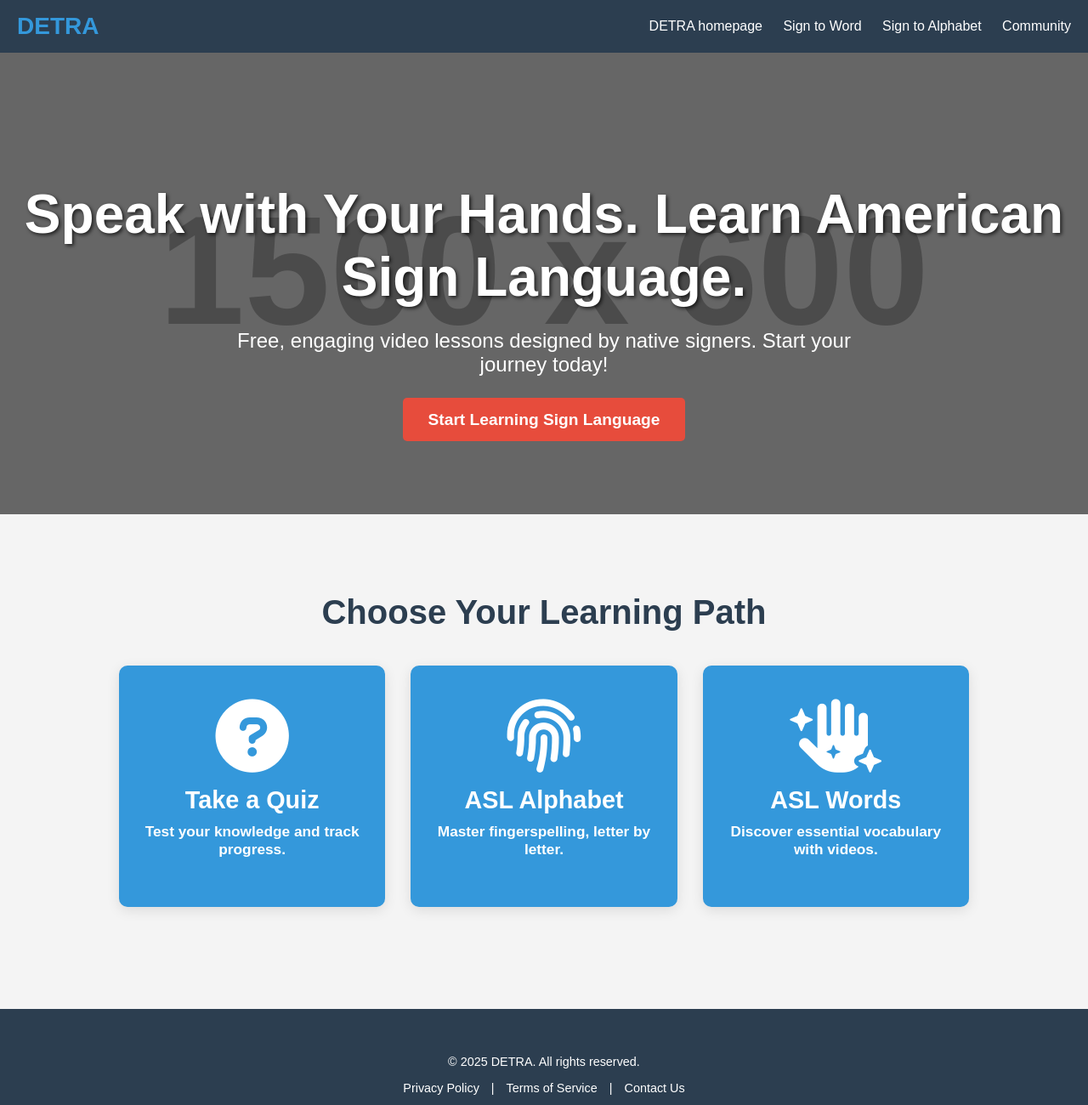
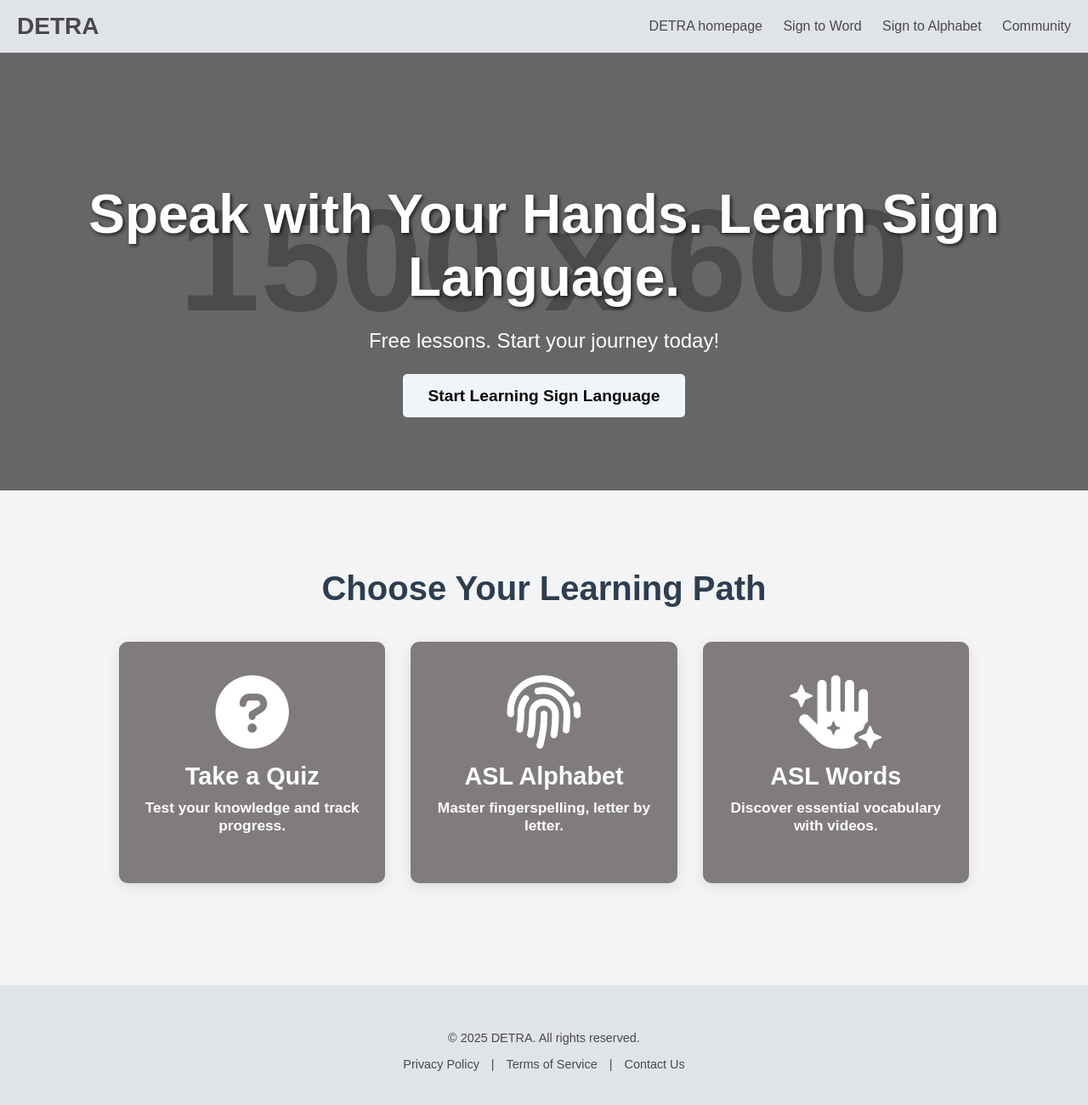
Before and after one commit to Zyr0929/LearnDETRA, a plain HTML site: page index.html in a window 1280 px wide. Shown: the whole page at 85% size. Drawn offline with Linux system fonts and the light colour scheme; placeholder pictures from the web are drawn by us.

Commit message:
Add files via upload

```diff
--- a/index.html
+++ b/index.html
@@ -14,7 +14,7 @@
             color: #333;
         }
         .header {
-            background-color: #2c3e50; /* Dark blue/grey */
+            background-color: #e0e3e7;
             color: white;
             padding: 15px 20px;
             display: flex;
@@ -24,11 +24,11 @@
         .header .logo {
             font-size: 28px;
             font-weight: bold;
-            color: #3498db; /* Blue */
+            color: #49484d;
             text-decoration: none;
         }
         .header nav a {
-            color: white;
+            color: #49484d;
             text-decoration: none;
             margin-left: 20px;
             font-size: 16px;
@@ -52,8 +52,8 @@
             margin-right: auto;
         }
         .hero .cta-button {
-            background-color: #e74c3c; /* Red */
-            color: white;
+            background-color: #f1f4f8; /* Red */
+            color: #090909;
             padding: 15px 30px;
             border-radius: 5px;
             text-decoration: none;
@@ -62,7 +62,8 @@
             transition: background-color 0.3s ease;
         }
         .hero .cta-button:hover {
-            background-color: #c0392b;
+            background-color: #817c7c;
+            color: white;
         }
         .content-section {
             padding: 60px 20px;
@@ -82,7 +83,7 @@
             margin-top: 40px;
         }
         .button-grid a {
-            background-color: #3498db; /* Blue */
+            background-color: #817c7c;
             color: white;
             padding: 40px 20px;
             border-radius: 10px;
@@ -98,23 +99,24 @@
             box-shadow: 0 4px 15px rgba(0,0,0,0.1);
         }
         .button-grid a:hover {
-            background-color: #2980b9;
+            background-color: #e0e3e7;
             transform: translateY(-5px);
+            color: #090909;
         }
         .button-grid a i { /* For Font Awesome icons */
             margin-bottom: 15px;
             font-size: 3em;
         }
         .footer {
-            background-color: #2c3e50;
-            color: white;
+            background-color: #e0e3e7;
+            color: #49484d;
             text-align: center;
             padding: 40px 20px;
             margin-top: 60px;
             font-size: 0.9em;
         }
         .footer nav a {
-            color: white;
+            color: #49484d;
             text-decoration: none;
             margin: 0 10px;
         }
@@ -157,8 +159,8 @@
 
     <main>
         <section class="hero">
-            <h1>Speak with Your Hands. Learn American Sign Language.</h1>
-            <p>Free, engaging video lessons designed by native signers. Start your journey today!</p>
+            <h1>Speak with Your Hands. Learn Sign Language.</h1>
+            <p>Free lessons. Start your journey today!</p>
             <a href="#learning-options" class="cta-button">Start Learning Sign Language</a>
         </section>
 
```
